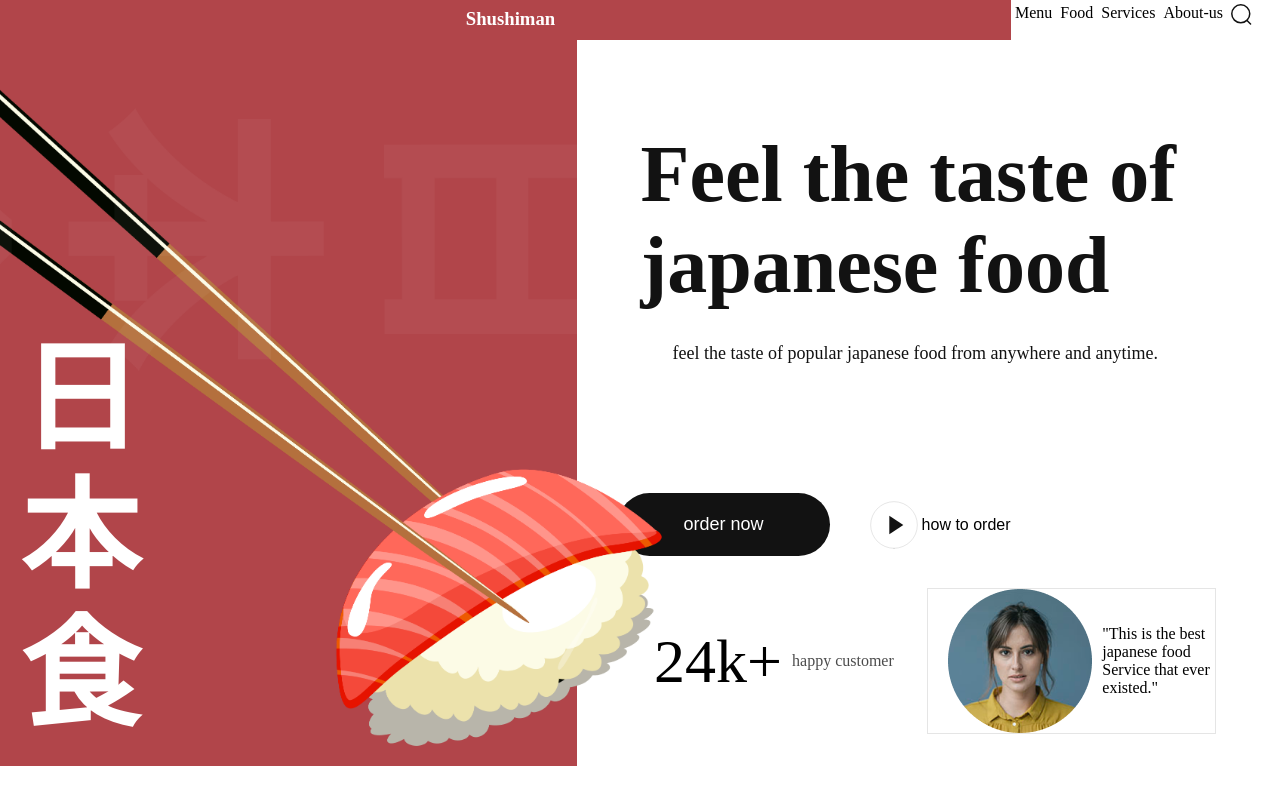
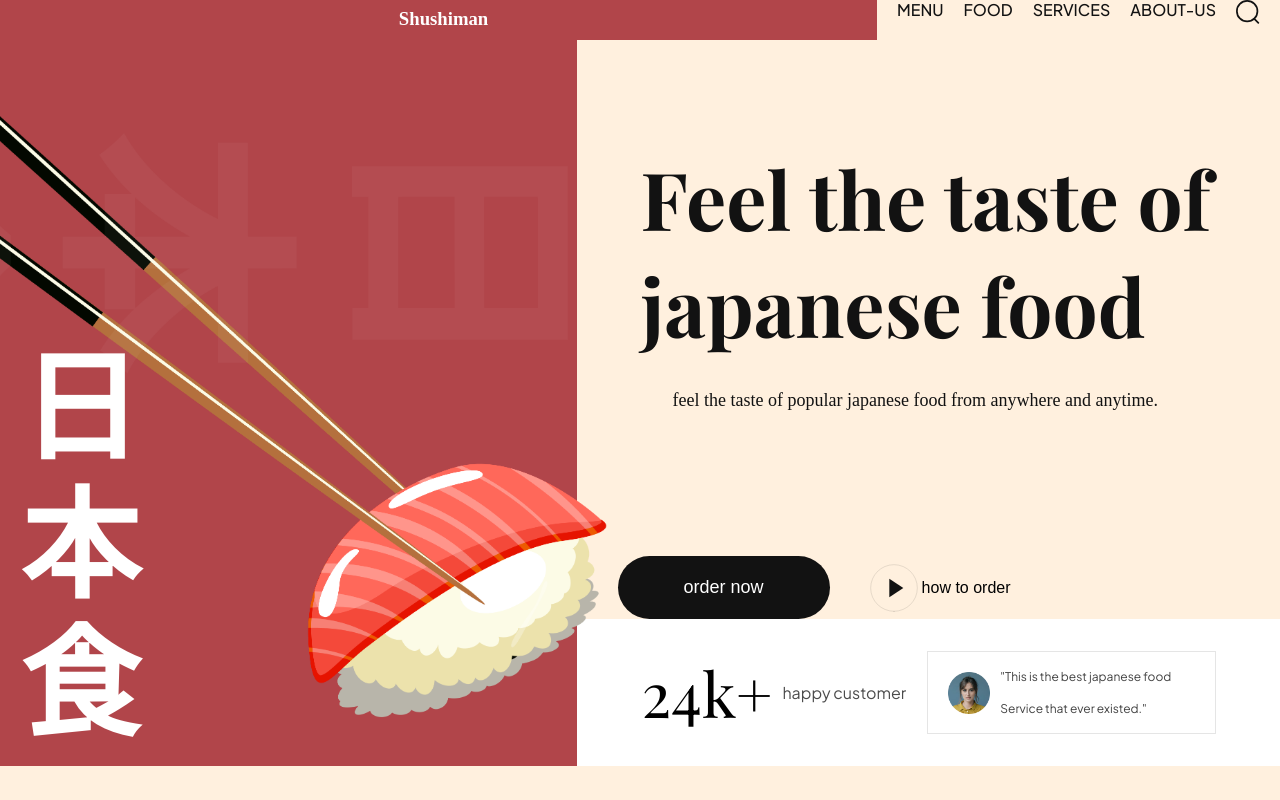
Before and after one commit to nileshshukla3011/shushiman, a website built with Vite: page index.html in a window 1280 px wide. Built offline with nearby package versions, Linux system fonts and the light colour scheme.

Commit message:
image update

```diff
--- a/css/sections/header.css
+++ b/css/sections/header.css
@@ -19,19 +19,30 @@
   z-index: 1;
 }
 .header___logo h3 {
-    padding-left: 10px;
-    padding-top: 8px;
-    color: white;
+  padding-left: 10px;
+  padding-top: 8px;
+  color: white;
   align-items: center;
   justify-content: center;
   text-align: center;
 }
 
 .header___menu li {
-  list-style: none;
-  margin: 4px;
+  font-weight: 500;
+  font-family: var(--plus-jakarta-sans);
+  color: var(--secondary-color);
+  font-size: 16px;
+  text-transform: uppercase;
+  line-height: 20px;
+  cursor: pointer;
+  display: flex;
 }
 
+.header___menu li img {
+  width: 24px;
+  height: 24px;
+  object-fit: contain;
+}
 /* .header___menu p {
    color: red;
    margin: 20px;
@@ -39,11 +50,18 @@
     border-style: solid;
    padding: 14px;
     } */
-
 .header___menu {
   display: flex;
+  gap: 20px;
+  margin-inline: 20px;
 }
-
 .header___menu-mobile {
+  padding: 20px;
+  flex: 1.236;
+  display: flex;
+  align-items: center;
+  justify-content: flex-end;
+  gap: 64px;
   list-style: none;
+  display: none;
 }
--- a/css/sections/hero.css
+++ b/css/sections/hero.css
@@ -1,6 +1,23 @@
 .hero {
   display: flex;
   min-height: calc(100vh - 74px);
+}
+
+:root {
+  --playfair-display: "Playfair Display", serif;
+  --plus-jakarta-sans: "Plus Jakarta Sans", sans-serif;
+
+  --primary-color: #b1454a;
+  --secondary-color: #121212;
+
+  --black-200: #020202;
+  --black-300: #333333;
+  --black-400: #1f1e31;
+  --black-500: #555555;
+  --gray-100: #888888;
+
+  --color-white: #fff;
+  --color-creamson: #fff0de;
 }
 
 .hero-image {
@@ -9,10 +26,11 @@
   flex-direction: column;
   position: relative;
   z-index: 5;
+
 }
 
 .hero-image img {
-  width: 120%;
+  width: 110%;
   height: 100%;
   object-fit: contain;
 }
@@ -119,10 +137,13 @@
   font-size: 62px;
   font-weight: 400;
   font-family: var(--playfair-display);
+  color: var(--black-100);
+
 }
 .hero-content__customer p{
   font-size: 16px;
   font-weight: 400;
+  /* color: var(--primary-color); */
   font-family:var(--plus-jakarta-sans) ;
   opacity: 0.7;
 }
@@ -133,4 +154,21 @@
 gap: 10px;
 padding-left:20px;
 border:1px solid rgba(2,2,2,0.1);
+/* doubt */
+min-width: 200px;
+/* doubt */
 }
+
+.hero-content__review img{
+  width: 42px;
+  height: 42px;
+  object-fit: contain;
+}
+.hero-content__review p{
+  font-size: 12px;
+  font-weight: 400;
+  line-height: 32px;
+  font-family: var(--plus-jakarta-sans);
+  color:var(--secondary-color);
+  opacity: 0.8;
+}
--- a/css/style.css
+++ b/css/style.css
@@ -1,5 +1,6 @@
 @import url("https://fonts.googleapis.com/css2?family=Playfair+Display:wght@400;500;600;700;800;900&display=swap");
 @import url("https://fonts.googleapis.com/css2?family=Plus+Jakarta+Sans:wght@200;300;400;500;600;700;800&display=swap");
+
 
 /* other css file imports */
 @import url("sections/header.css");
```
Also changed, not shown: index.html (+5 -6 lines).
